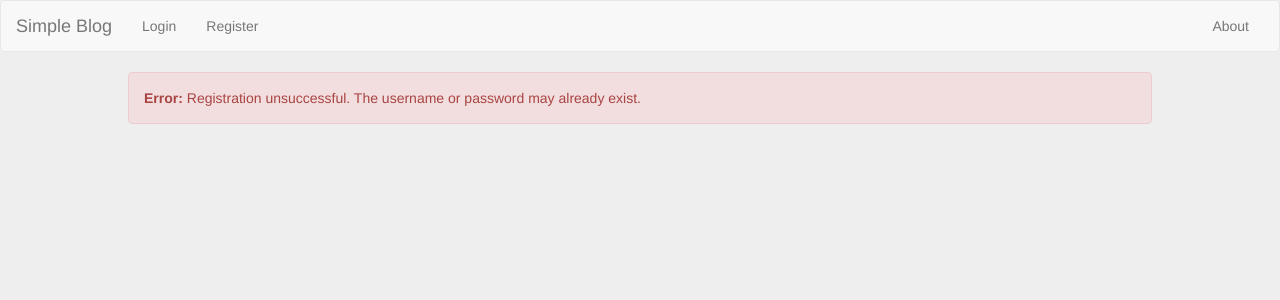
After one commit to IsaacGluck/simple-blog, a Flask app: page /register_fail in a window 1280 px wide. The commit adds this page. Shown: the top 300 px of the page. Run offline with Flask 2, Linux system fonts and the light colour scheme; some libraries are stand-ins or nearby versions.

Commit message:
success and fail of register pages

```diff
--- a/app.py
+++ b/app.py
@@ -105,7 +105,6 @@ def login():
     return render_template("login.html")
 
 
-
 @app.route("/register", methods=["GET","POST"])
 def register():
     if request.method == 'POST':
@@ -115,27 +114,19 @@ def register():
         return redirect(url_for('login'))
     return render_template("register.html")
 
+@app.route("/register_successful")
+def register_successful():
+    return render_template("register_1.html")
+@app.route("/register_fail")
+def register_fail():
+    return render_template("register_0.html")
+
 
 
 @app.route("/logout")
 def logout():
     session.pop('username', None)
     return redirect(url_for('index'))
-@app.route("/register",methods=["GET","POST"])
-def register():
-    if request.method == 'POST':
-        username = request.form['username']
-        password = request.form['password']
-        if check_user(username,password):
-            session['username'] = request.form['username']
-            return redirect(url_for('index'))
-        else:
-            return redirect(url_for('login'))
-    return render_template("register.html")
-
-
-
-
 
 @app.route("/index", methods=["GET","POST"])
 def index():
--- /dev/null
+++ b/static/status.css
@@ -0,0 +1,11 @@
+body {
+    padding-bottom: 40px;
+    background-color: #eee;
+}
+
+.alert{
+    max-width: 1024px;
+    padding-left: 15px;
+    margin: 0 auto;
+
+}
--- a/templates/base.html
+++ b/templates/base.html
@@ -3,11 +3,8 @@
 	<head>
 	  <link href="../static/bootstrap-3.2.0-dist/css/bootstrap.min.css" rel="stylesheet">
 
-	  {% block login %}
-	  {% endblock login %}
-	  {% block register %}
-	  {% endblock register %}
-
+	  {% block css %}
+	  {% endblock css %}
 
 	</head>
 
--- a/templates/login.html
+++ b/templates/login.html
@@ -1,8 +1,8 @@
 {% extends "base.html" %}
 
-{% block login %}
+{% block css %}
 <link href="/static/login.css" rel="stylesheet">
-{% endblock login %}
+{% endblock css %}
 
 {% block session_button %}
 <li><a href="/register">Register</a></li>
--- a/templates/register.html
+++ b/templates/register.html
@@ -1,8 +1,8 @@
 {% extends "base.html" %}
 
-{% block register %}
+{% block css %}
 <link href="/static/register.css" rel="stylesheet">
-{% endblock register %}
+{% endblock css %}
 
 {% block session_button %}
 <li><a href="/login">Login</a></li>
--- /dev/null
+++ b/templates/register_0.html
@@ -0,0 +1,18 @@
+{% extends "base.html" %}
+
+{% block css %}
+<link href="/static/status.css" rel="stylesheet">
+{% endblock css %}
+
+{% block session_button %}
+<li><a href="/login">Login</a></li>
+<li><a href="/register">Register</a></li>
+{% endblock session_button %}
+
+
+{% block main %}
+<div class="alert alert-danger" role="alert">
+  <strong>Error:</strong> Registration unsuccessful. The username or password may already exist.
+</div>
+
+{% endblock main %}
```
Also changed, not shown: templates/register_1.html (added, +18 -0 lines), 3 other files.
